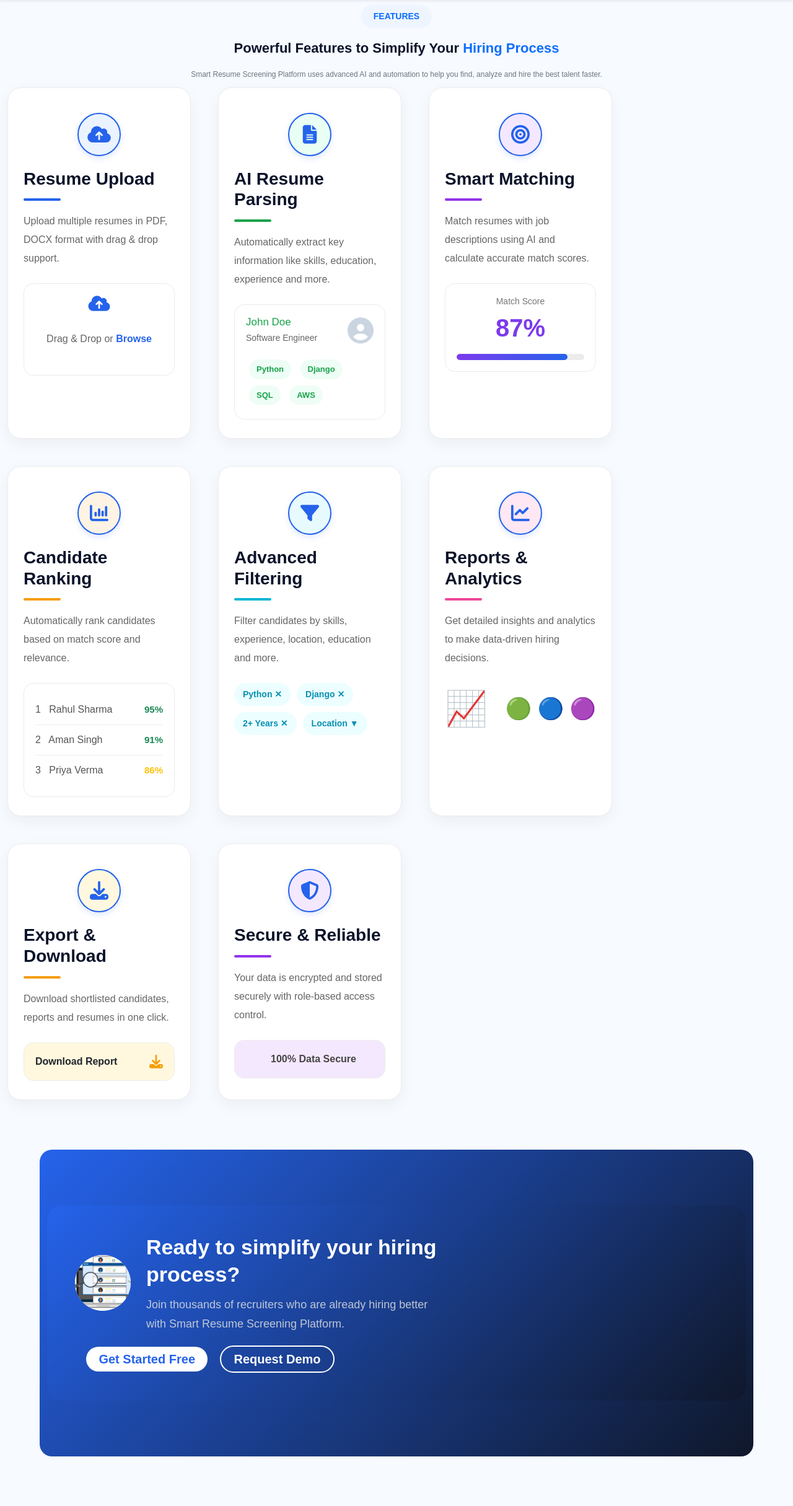
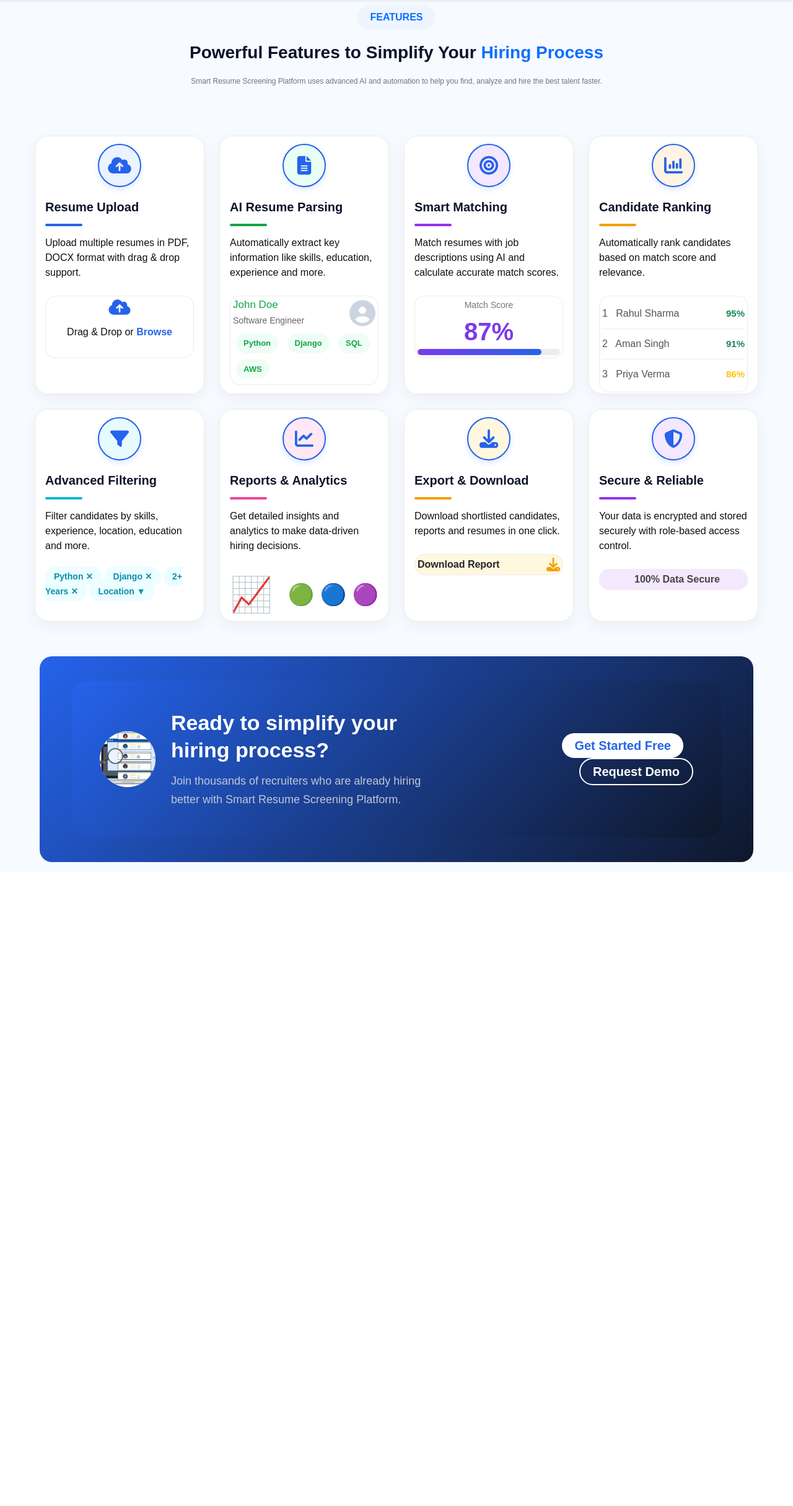
Before and after one commit to Badalkr62/Resume-Scanning-System, a Django app: page /features/ in a window 1280 px wide. Shown: the part 62-2492 px from the top of the page at 62% size. After the commit the page ends 1453 px from the top, so only its background shows below. Run offline with Django 5.2, Linux system fonts and the light colour scheme; some libraries are stand-ins or nearby versions.

Commit message:
Features Pages Updated

```diff
--- a/static/css/features.css
+++ b/static/css/features.css
@@ -8,11 +8,15 @@
   text-align: center;
 }
 
+.container-box {
+  margin: 56px !important;
+}
+
 .hero-badge {
   display: inline-block;
   background: #eef5ff;
   color: #0d6efd;
-  font-size: 14px;
+  font-size: 16px;
   font-weight: 600;
   padding: 8px 20px;
   border-radius: 30px;
@@ -20,7 +24,7 @@
 }
 
 .features-hero h1 {
-  font-size: 22px;
+  font-size: 28px;
   font-weight: 700;
   line-height: 1.2;
   color: #0b132a;
@@ -38,27 +42,17 @@
   color: #6c757d;
   font-size: 12px;
   line-height: 1.6;
-}
-
-.features-section {
-  padding: 0px;
-  display: flex;
+  padding-bottom: 12px !important;
 }
 
 .feature-card {
   background: #fff;
-
   border-radius: 22px;
-
   align-items: center;
-  padding: 30px 25px;
-
+  padding: 2px 16px;
   height: 100%;
-
   border: 1px solid #ececec;
-
   transition: 0.35s;
-
   box-shadow: 0 8px 25px rgba(0, 0, 0, 0.05);
 }
 
@@ -69,22 +63,16 @@
 }
 
 .feature-card h3 {
-  font-size: 28px;
-
-  font-weight: 700;
-
+  font-size: 20px;
+  font-weight: 600;
   color: #0b132a;
-
   margin-top: 20px;
 }
 
 .feature-card p {
-  color: #666;
-
-  line-height: 30px;
-
-  margin-top: 18px;
-
+  color: #100f0f;
+  line-height: 24px;
+  margin-top: 4px;
   margin-bottom: 25px;
 }
 
@@ -205,12 +193,9 @@
 .download-box,
 .secure-box {
   background: #fff;
-
   border: 1px solid #ececec;
-
   border-radius: 16px;
-
-  padding: 18px;
+  padding: 4px;
 }
 
 .upload-box {
@@ -258,7 +243,7 @@
 }
 
 .skills {
-  margin-top: 18px;
+  margin-top: 4px;
 }
 
 .skills span {
@@ -296,7 +281,7 @@
   color: #7c3aed;
   font-size: 40px;
   font-weight: 700;
-  margin-bottom: 18px;
+  margin-bottom: 4px;
 }
 
 .progress {
@@ -340,8 +325,7 @@
 ==================================*/
 
 .filter-tags {
-  display: flex;
-  flex-wrap: wrap;
+  display: flexbox;
   gap: 10px;
 }
 
@@ -429,14 +413,6 @@
   color: #444;
 
   font-weight: 600;
-}
-
-/*==================================
-        CTA SECTION
-==================================*/
-
-.cta-section {
-  padding: 90px 0;
 }
 
 .cta-box {
@@ -555,7 +531,7 @@
   }
 
   .feature-card h3 {
-    font-size: 24px;
+    font-size: 16px;
   }
 
   .cta-content img {
@@ -584,7 +560,7 @@
   }
 
   .feature-card {
-    border-radius: 18px;
+    border-radius: 4px;
   }
 
   .icon {
--- a/static/css/style.css
+++ b/static/css/style.css
@@ -328,11 +328,6 @@
   background: #2563eb;
   margin: 15px 0 30px;
   border-radius: 10px;
-}
-
-.row {
-  display: flex;
-  gap: 20px;
 }
 
 .input-box {
--- a/static/css/works.css
+++ b/static/css/works.css
@@ -1,11 +1,6 @@
 .how-hero {
   padding: 16px !important;
   background: #f8fbff;
-}
-
-.container {
-  max-width: 1400px;
-  margin: auto;
 }
 
 .heading {
@@ -216,12 +211,6 @@
   color: #1f2937;
 }
 
-/* .step-card p {
-  font-size: 15px;
-  margin: auto;
-
-} */
-
 .step-card h3 {
   margin: 18px 0 10px;
 }
@@ -410,7 +399,7 @@
 
 .cta-section {
   width: 90%;
-  margin: 80px auto;
+  margin: 16px auto;
   background: linear-gradient(135deg, #2563eb, #0f172a);
   color: #fff;
   border-radius: 20px;
@@ -583,8 +572,7 @@
   display: block;
 }
 
-
 .result-left img {
-  width: 300px;   /* yahan size bada ya chhota kar sakte ho */
-  height: auto;   /* aspect ratio maintain rahega */
+  width: 300px; /* yahan size bada ya chhota kar sakte ho */
+  height: auto; /* aspect ratio maintain rahega */
 }
--- a/templates/base.html
+++ b/templates/base.html
@@ -24,6 +24,10 @@
     <link rel="stylesheet" href="{% static 'css/job_list.css' %}" />
     <link rel="stylesheet" href="{% static 'css/about.css' %}" />
     <link rel="stylesheet" href="{% static 'css/works.css' %}" />
+    <link
+      rel="stylesheet"
+      href="https://cdn.jsdelivr.net/npm/swiper@11/swiper-bundle.min.css"
+    />
   </head>
 
   <body>
--- a/templates/home/features.html
+++ b/templates/home/features.html
@@ -39,7 +39,7 @@
 
 <section class="features-section">
 
-    <div class="container">
+    <div class="container-box">
 
         <div class="row g-4">
 <!-- Feature Card 1 -->
```
